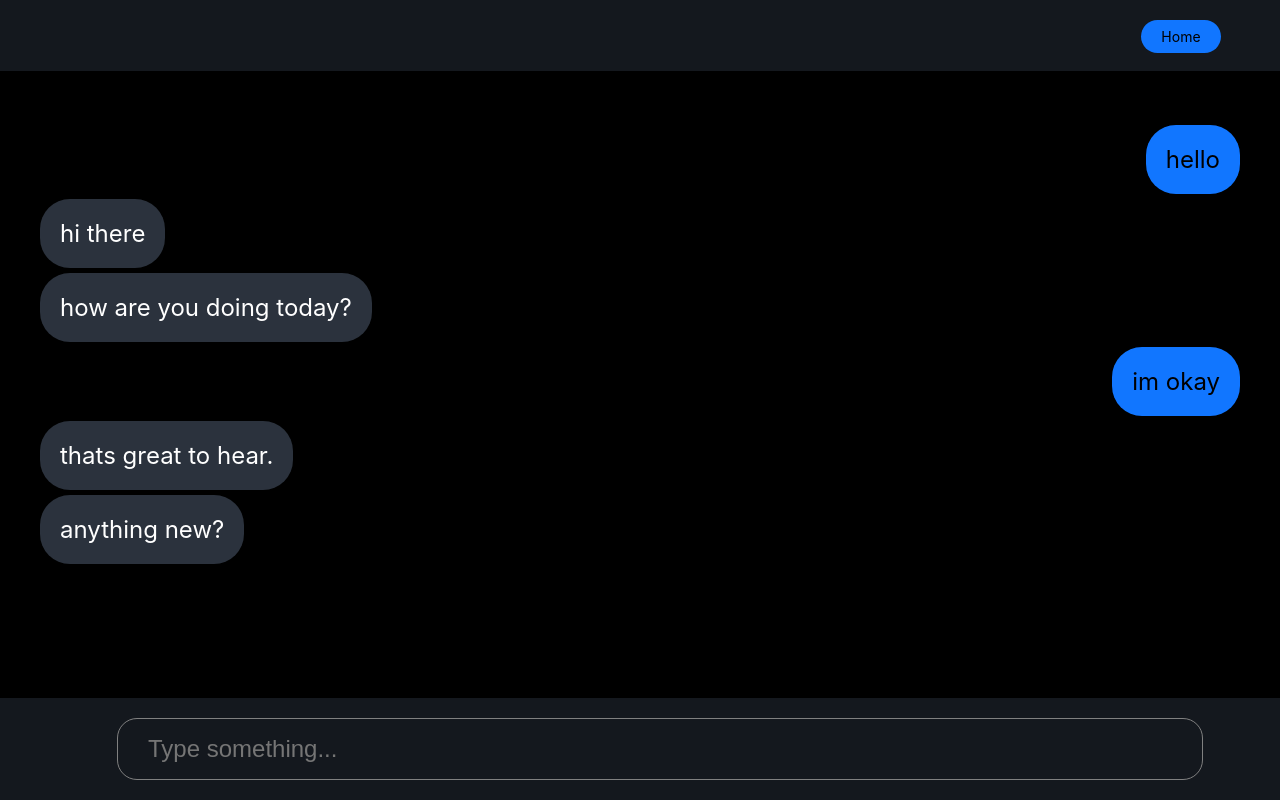
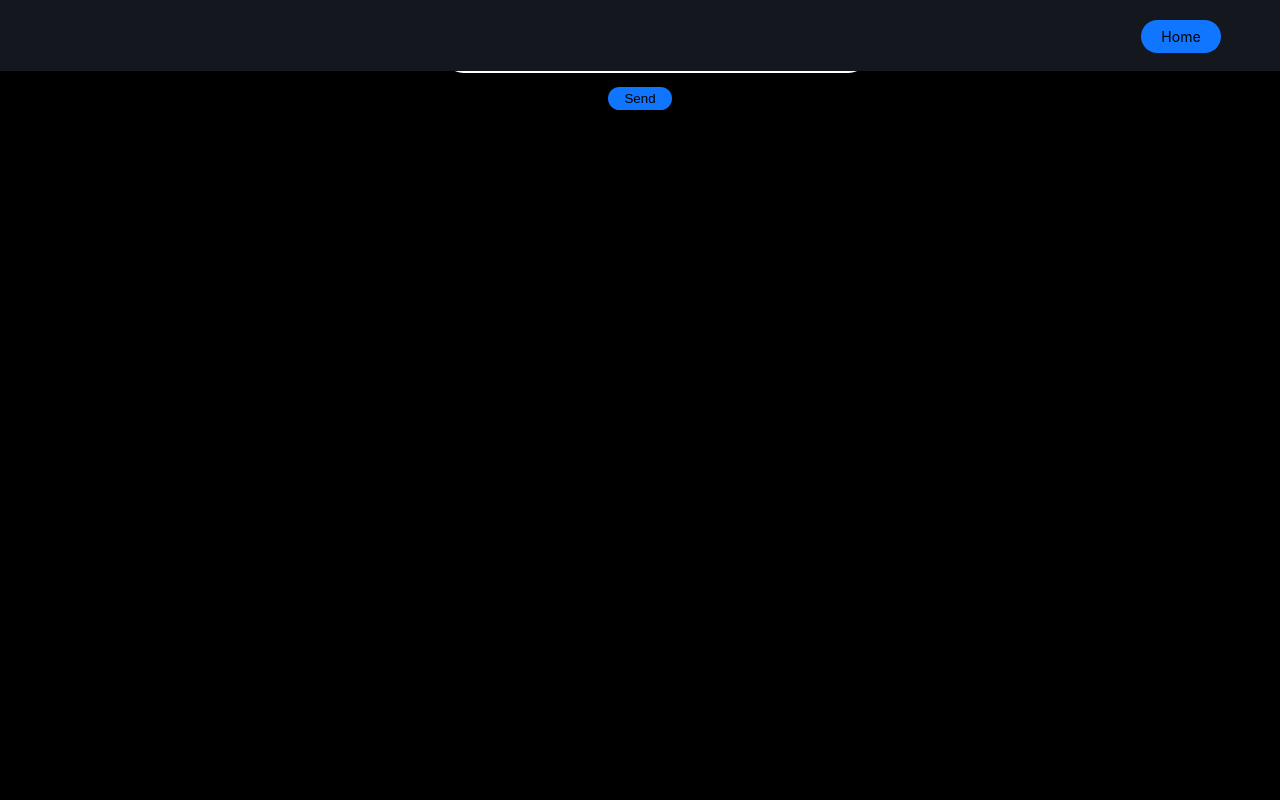
Before and after one commit to melhemfares/uofthacks-2023, a React (Create React App) app in the folder frontend/my-app/: page /chat in a window 1280 px wide. Built offline with nearby package versions, Linux system fonts and the light colour scheme.

Commit message:
final edit

```diff
--- a/frontend/my-app/package.json
+++ b/frontend/my-app/package.json
@@ -6,6 +6,7 @@
     "@testing-library/jest-dom": "^5.16.5",
     "@testing-library/react": "^13.4.0",
     "@testing-library/user-event": "^13.5.0",
+    "nodemon": "^2.0.20",
     "react": "^18.2.0",
     "react-dom": "^18.2.0",
     "react-router-dom": "^6.7.0",
--- a/frontend/my-app/src/App.jsx
+++ b/frontend/my-app/src/App.jsx
@@ -2,7 +2,7 @@ import { BrowserRouter as Router,Routes, Route } from 'react-router-dom';
 import Home from "./home"
 import Login from "./login"
 import Signup from "./signup"
-import Chat from "./Chat"
+import Chat from "./chat"
 
 function App() {
   return (
--- a/frontend/my-app/src/Chat.js
+++ /dev/null
@@ -1,41 +0,0 @@
-import React from 'react'
-import './styles/chat.css';
-
-export default function Chat() {
-  return (
-    <div className='Chat'>
-      <div className="nav">
-        <img src="" alt="" />
-        <a href="/">Home</a>
-      </div>
-
-      <div className='chats'>
-        {/* render chats dynamically but follow the provided class naming convention */}
-
-        <div className='chat-bubble me'>
-          hello
-        </div>
-        <div className='chat-bubble ai'>
-          hi there
-        </div>
-        <div className='chat-bubble ai'>
-          how are you doing today?
-        </div>
-        <div className='chat-bubble me'>
-          im okay
-        </div>
-        <div className='chat-bubble ai'>
-          thats great to hear.
-        </div>
-        <div className='chat-bubble ai'>
-          anything new?
-        </div>
-
-        <div className='input-wrapper'>
-          <input type="text" placeholder='Type something...'/>
-        </div>
-      </div>
-
-    </div>
-  )
-}
--- /dev/null
+++ b/frontend/my-app/src/chat.jsx
@@ -0,0 +1,56 @@
+import React, { Component } from 'react'
+import './styles/chat.css';
+
+export default class Chat extends Component {
+
+  constructor(props) {
+    super(props);
+    this.state = {
+      input: ""
+    };
+    this.handleSubmit = this.handleSubmit.bind(this);
+  }
+
+  handleSubmit = (e) => {
+    e.preventDefault();
+    const { input } = this.state;
+    console.log(input);
+
+    fetch('http://localhost:5000/api/v1/co/classify', {
+      method: 'POST',
+      headers: {
+        'Content-Type': 'application/json'
+      },
+      body: JSON.stringify({
+        input: input
+      })
+    })
+      .then(res => res.json())
+      .then(data => console.log(data))
+  }
+
+
+
+render(){
+  return (
+    <div className='Chat'>
+      <div className="nav">
+        <img src="" alt="" />
+        <a href="/">Home</a>
+      </div>
+
+
+
+      <form onSubmit={this.handleSubmit}>
+        <input type="text" placeholder='Type something...'/>
+        <button type='submit' id='msg_btn'>Send</button>
+              <br />
+      </form>
+
+
+
+
+
+    </div>
+  )}
+}
--- a/frontend/my-app/src/login.jsx
+++ b/frontend/my-app/src/login.jsx
@@ -17,7 +17,7 @@ export default class Login extends Component {
     const { username, pass } = this.state;
     console.log(username, pass);
 
-    fetch('http://localhost:3000/api/v1/auth/login', {
+    fetch('http://localhost:5000/api/v1/auth/login', {
       method: 'POST',
       headers: {
         'Content-Type': 'application/json'
@@ -56,8 +56,8 @@ export default class Login extends Component {
               <input type="password" placeholder='Password' name="pass"
                 onChange={e => this.setState({ pass: e.target.value })}
               />
-              <br />
-              <button type='submit' id='login_btn'>Log In</button>
+              <br /> <br />
+              <a href="/chat" id='login_btn'>Log In</a>
               <br /><br />
               <a href="/signup">Dont Have An Account? Sign Up!</a>
             </form>
--- a/frontend/my-app/src/signup.jsx
+++ b/frontend/my-app/src/signup.jsx
@@ -20,7 +20,7 @@ export default class Signup extends Component {
     const { fullName, email, address, username, pass } = this.state;
     console.log(fullName, email, address, username, pass);
 
-    fetch('http://localhost:3000/api/v1/auth/register', {
+    fetch('http://localhost:5000/api/v1/auth/register', {
       method: 'POST',
       headers: {
         'Content-Type': 'application/json'
--- a/frontend/my-app/src/styles/login.css
+++ b/frontend/my-app/src/styles/login.css
@@ -7,7 +7,7 @@ input {
   border: none;
 }
 
-button {
+#login_btn {
   padding: 1% 4%;
   border-radius: 50px;
   margin-top: 10px;
```
Also changed, not shown: 1 other file (tests, documents, lock files or other folders).
